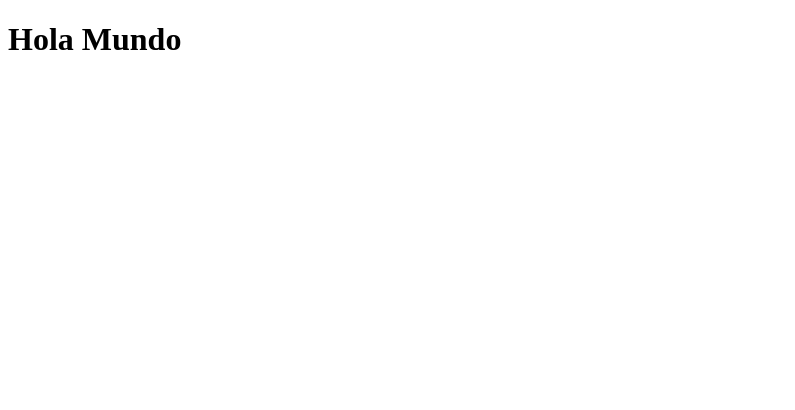
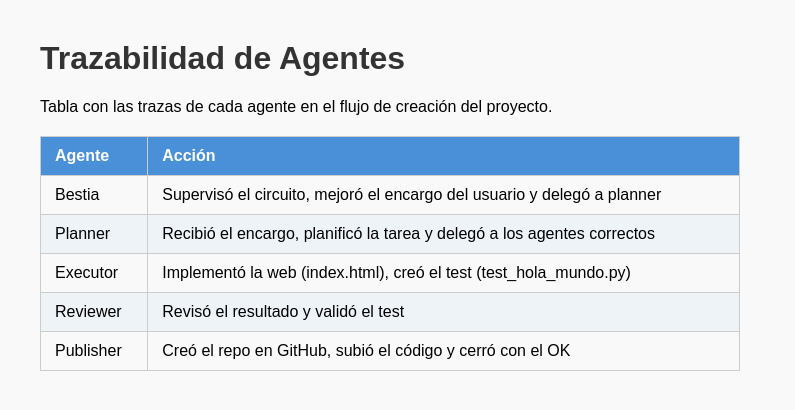
Before and after one commit to canfron/hola-mundo, a plain HTML site: page index.html in a window 1280 px wide. Shown: the whole page, without its empty margins (0-795 px from the left). Drawn offline with Linux system fonts and the light colour scheme.

Commit message:
feat: añadir tabla de trazabilidad de agentes en index.html y actualizar test

```diff
--- a/index.html
+++ b/index.html
@@ -3,9 +3,49 @@
 <head>
     <meta charset="UTF-8">
     <meta name="viewport" content="width=device-width, initial-scale=1.0">
-    <title>Hola Mundo</title>
+    <title>Trazabilidad de Agentes</title>
+    <style>
+        body { font-family: Arial, sans-serif; margin: 40px; background: #f9f9f9; }
+        h1 { color: #333; }
+        table { border-collapse: collapse; width: 100%; max-width: 700px; margin-top: 20px; }
+        th, td { border: 1px solid #ccc; padding: 10px 14px; text-align: left; }
+        th { background: #4a90d9; color: #fff; }
+        tr:nth-child(even) { background: #eef3f8; }
+        tr:hover { background: #d4e4f5; }
+    </style>
 </head>
 <body>
-    <h1>Hola Mundo</h1>
+    <h1>Trazabilidad de Agentes</h1>
+    <p>Tabla con las trazas de cada agente en el flujo de creación del proyecto.</p>
+    <table>
+        <thead>
+            <tr>
+                <th>Agente</th>
+                <th>Acción</th>
+            </tr>
+        </thead>
+        <tbody>
+            <tr>
+                <td>Bestia</td>
+                <td>Supervisó el circuito, mejoró el encargo del usuario y delegó a planner</td>
+            </tr>
+            <tr>
+                <td>Planner</td>
+                <td>Recibió el encargo, planificó la tarea y delegó a los agentes correctos</td>
+            </tr>
+            <tr>
+                <td>Executor</td>
+                <td>Implementó la web (index.html), creó el test (test_hola_mundo.py)</td>
+            </tr>
+            <tr>
+                <td>Reviewer</td>
+                <td>Revisó el resultado y validó el test</td>
+            </tr>
+            <tr>
+                <td>Publisher</td>
+                <td>Creó el repo en GitHub, subió el código y cerró con el OK</td>
+            </tr>
+        </tbody>
+    </table>
 </body>
 </html>
```
Also changed, not shown: 1 other file.
